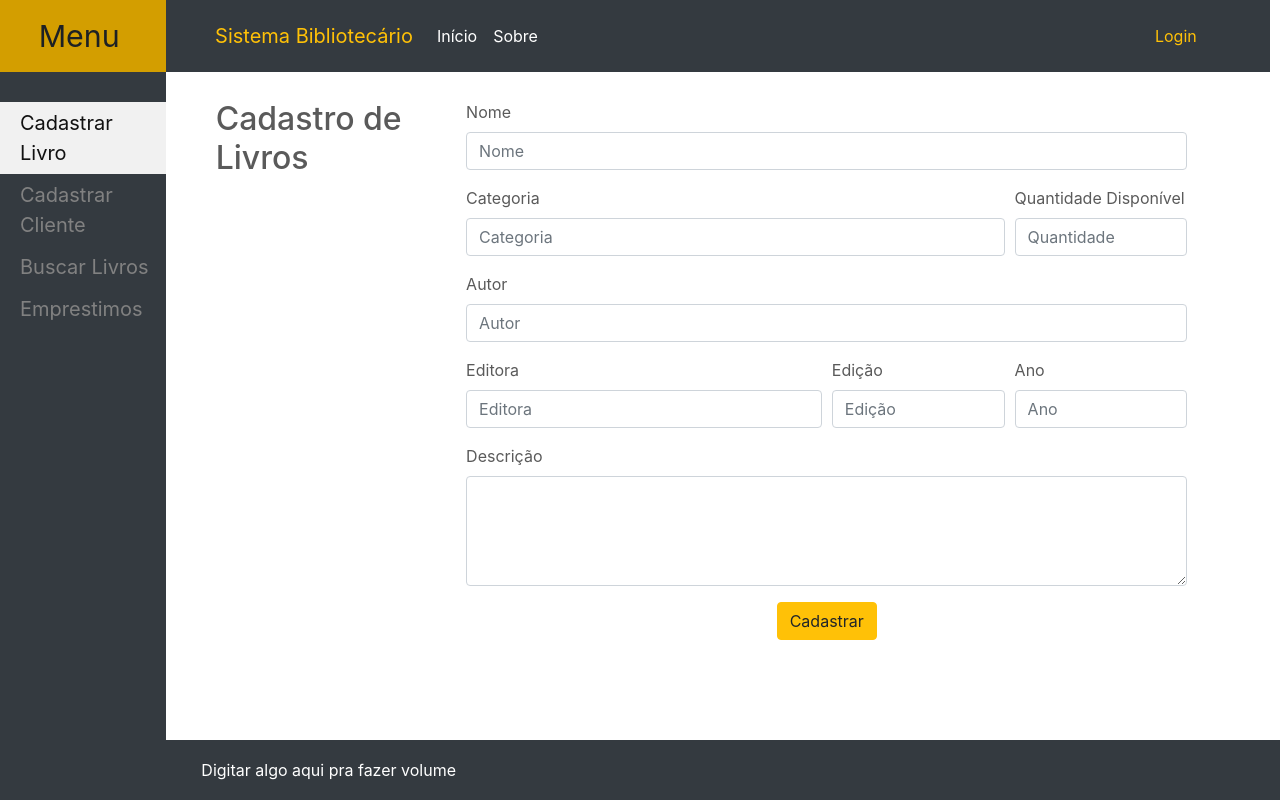
After one commit to mfsirilo/projetoSandrovisk, a PHP site: page /pages/cadastroLivro.php in a window 1280 px wide. The commit adds this page. Run offline with PHP 8.4, Linux system fonts and the light colour scheme.

Commit message:
Telas de Cadastro

```diff
--- a/css/style.css
+++ b/css/style.css
@@ -12,7 +12,7 @@ html {
 .footer {
 	position: absolute;
 	bottom: 0;
-    width: 100%;
+	width: 89%;
 	/* Set the fixed height of the footer here */
 	height: 60px;
 	line-height: 60px; /* Vertically center the text there */
@@ -28,18 +28,13 @@ html {
 }
 
 .footer > .container {
-    padding-right: 15px;
-    padding-left: 15px;
+	padding-right: 0px;
+	padding-left: 0px;
 }
 
 code {
 	font-size: 80%;
 }
-
-  /* GLOBAL STYLES
--------------------------------------------------- */
-/* Padding below the footer and lighter body text */
-
 
 /* CUSTOMIZE THE CAROUSEL
 -------------------------------------------------- */
@@ -79,8 +74,8 @@ html {
 	font-weight: 400;
 }
 .marketing .col-lg-4 p {
-  margin-right: .75rem;
-  margin-left: .75rem;
+	margin-right: 0.75rem;
+	margin-left: 0.75rem;
 }
 
 /* Featurettes
@@ -94,11 +89,69 @@ html {
 .featurette-heading {
 	font-weight: 300;
 	line-height: 1;
-  letter-spacing: -.05rem;
+	letter-spacing: -0.05rem;
 }
 
 /* RESPONSIVE CSS
 -------------------------------------------------- */
+
+
+
+@media (min-width: 62em) {
+	.featurette-heading {
+		margin-top: 7rem;
+	}
+}
+
+body#body {
+	margin-left: 10.5%;
+	padding: 0px 10px;
+}
+.menu {
+	line-height: 60px;
+	font-size: 1.9em !important;
+	padding-left:0px !important;
+	margin-bottom:30px;
+}
+#main {
+	height: 100%;
+	width: 89%;
+	margin-left: 5%;
+	margin-top: 2.5%;
+}
+
+.sidenav-fixed-right {
+	height: 100%;
+	width: 13%;
+	position: fixed;
+	z-index: 1;
+	top: 0;
+	left: 0;
+	background-color: #111;
+	overflow-x: hidden;
+}
+
+.sidenav-fixed-right a {
+	padding: 6px 8px 6px 20px;
+	text-decoration: none;
+	font-size: 20px;
+	color: #818181;
+	display: block;
+}
+
+.sidenav-fixed-right a:hover {
+	color: #f1f1f1;
+}
+
+.activeSN {
+	color: #111 !important;
+	background-color: #f1f1f1 !important;
+}
+
+@media screen and (max-height: 450px) {
+	.sidenav-fixed-right {padding-top: 15px;}
+	.sidenav-fixed-right a {font-size: 18px;}
+}
 
 @media (min-width: 40em) {
 	/* Bump up size of carousel content */
@@ -112,9 +165,3 @@ html {
 		font-size: 50px;
 	}
 }
-
-@media (min-width: 62em) {
-  .featurette-heading {
-    margin-top: 7rem;
-  }
-}
--- /dev/null
+++ b/pages/cadastroLivro.php
@@ -0,0 +1,77 @@
+<!DOCTYPE html>
+<html lang="en">
+	<head>
+		<meta charset="UTF-8">
+		<meta name="viewport" content="width=device-width, initial-scale=1.0">
+		<meta http-equiv="X-UA-Compatible" content="ie=edge">
+		<link rel="stylesheet" href="https://stackpath.bootstrapcdn.com/bootstrap/4.1.3/css/bootstrap.min.css" integrity="sha384-MCw98/SFnGE8fJT3GXwEOngsV7Zt27NXFoaoApmYm81iuXoPkFOJwJ8ERdknLPMO" crossorigin="anonymous">
+		<link rel="stylesheet" href="../css/style.css">
+		<title>Biblioteca</title>
+		<style>
+
+		</style>
+	</head>
+	<body id="body">
+		<?php include_once("./fixed/navbar.php"); ?>
+
+		<main>
+			<div class="sidenav-fixed-right bg-dark">
+				<a href="admin.php" class="text-center text-dark bg-warning menu" style="">Menu</a>
+				<a href="cadastroLivro.php" class="activeSN">Cadastrar Livro</a>
+				<a href="cadastroCliente.php">Cadastrar Cliente</a>
+				<a href="buscarLivro.php">Buscar Livros</a>
+				<a href="emprestimos.php">Emprestimos</a>
+			</div>
+			<div class="row" id="main">
+				<div class="col-3">
+				<h2>Cadastro de Livros</h2>
+				</div>
+				<div class="col">
+					<form action="" method="post">
+						<div class="form-group">
+								<label for="nome">Nome</label>
+								<input type="text" class="form-control" id="nome" placeholder="Nome">
+						</div>
+						<div class="form-row">
+							<div class="form-group col-md-9">
+								<label for="categoria">Categoria</label>
+								<input type="text" class="form-control" id="categoria" nome="categoria" placeholder="Categoria">
+							</div>
+							<div class="form-group col-md-3">
+								<label for="qtd">Quantidade Disponível</label>
+								<input type="number" class="form-control" id="qtd" nome="qtd" placeholder="Quantidade">
+							</div>
+						</div>
+						<div class="form-group">
+							<label for="autor">Autor</label>
+							<input type="text" class="form-control" id="autor" nome="autor" placeholder="Autor">
+						</div>
+						<div class="form-row">
+							<div class="form-group col-md-6">
+								<label for="editora">Editora</label>
+								<input type="text" class="form-control" id="editora" nome="editora" placeholder="Editora">
+							</div>
+							<div class="form-group col-md-3">
+								<label for="edicao">Edição</label>
+								<input type="number" class="form-control" id="edicao" nome="edicao" placeholder="Edição">
+							</div>
+							<div class="form-group col-md-3">
+								<label for="ano">Ano</label>
+								<input type="number" class="form-control" id="ano" nome="ano" placeholder="Ano">
+							</div>
+						</div>
+						<div class="form-group">
+							<label for="descricao">Descrição</label>
+							<textarea class="form-control" id="descricao" rows="4" name="descricao"></textarea>
+						</div>
+						<div class="col text-center">
+							<button type="submit" class="btn btn-warning">Cadastrar</button>
+						</div>
+					</form>
+				</div>
+			</div>
+		</main>
+
+		<?php include_once("./fixed/footer.php"); ?>
+	</body>
+</html>
--- a/pages/fixed/footer.php
+++ b/pages/fixed/footer.php
@@ -1,6 +1,6 @@
 <footer class="footer bg-dark text-white">
-    <div class="container">
-        <span class="">Digitar algo aqui pra fazer volume</span>
+    <div class="">
+        <span style="margin-left:5%;">Digitar algo aqui pra fazer volume</span>
     </div>
 </footer>
 
--- a/pages/fixed/navbar.php
+++ b/pages/fixed/navbar.php
@@ -1,8 +1,8 @@
 <?php session_start(); ?>
 
 <header>
-	<nav class="navbar navbar-dark bg-dark navbar-expand-lg">
-		<a class="navbar-brand" href="#">Sistema Bibliotecário</a>
+	<nav class="navbar navbar-dark bg-dark navbar-expand-lg ">
+		<a class="navbar-brand text-warning" href="#" style="margin-left:5%;">Sistema Bibliotecário</a>
 		<button class="navbar-toggler" type="button" data-toggle="collapse" data-target="#navbarText" aria-controls="navbarText" aria-expanded="false" aria-label="Toggle navigation">
 			<span class="navbar-toggler-icon"></span>
 		</button>
@@ -11,16 +11,16 @@
 				<li class="nav-item active">
 					<a class="nav-link" href="#">Início<span class="sr-only">(current)</span></a>
 				</li>
-				<li class="nav-item">
+				<li class="nav-item active">
 					<a class="nav-link" href="#">Sobre</a>
 				</li>
 			</ul>
-			<span class="navbar-text">
+			<span class="navbar-text" style="margin-right:5%;">
 				<?php
 					if(isset($_SESSION['nome'])) {
-						echo "<a class='nav-link' href='#'><b>Olá</b>".$_SESSION['nome']."</a>";
+						echo "<a class='nav-link text-warning' href='#'><b>Olá</b>".$_SESSION['nome']."</a>";
 					} else {
-						echo "<a class='nav-link' href='../login.php'>Login</a>";
+						echo "<a class='nav-link text-warning' href='../login.php'>Login</a>";
 					}
 				?>
 			</span>
```
Also changed, not shown: pages/admin.php (+28 -0 lines), pages/cadastroCliente.php (added, +63 -0 lines), pages/fixed/conexao.php (+10 -0 lines). Lines whose indentation alone changed are shown as unchanged.
